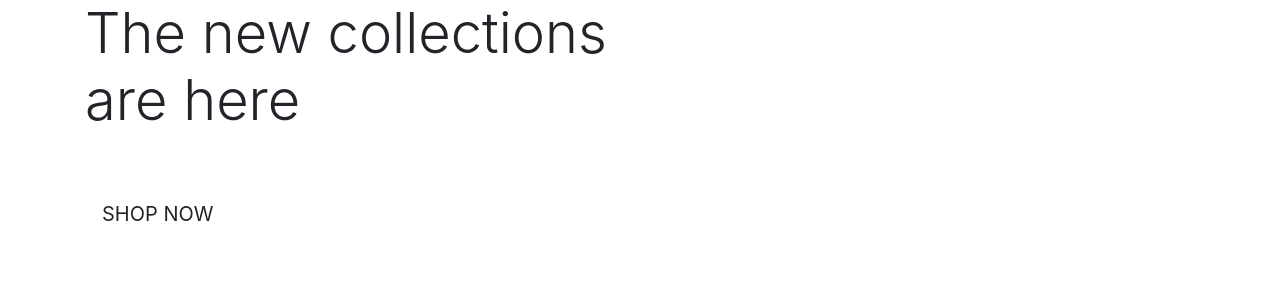
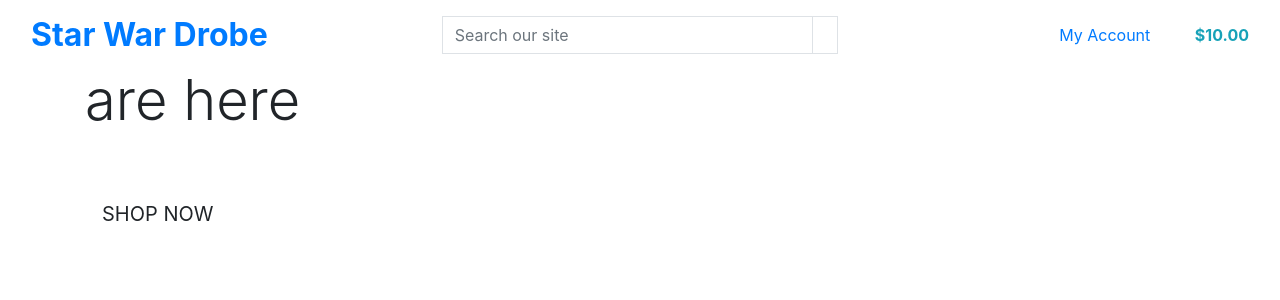
Before and after one commit to Salewitcher/star_wardrobe, a Django app: template star_wardrobe/home/templates/home/index.html in a window 1280 px wide. Shown: the top 300 px of the page. Run offline with Django 3.2, Linux system fonts and the light colour scheme; the template is opened without the code that fills it: most values are stand-ins (such as "Sample title", 1, 10 or a date in 2020); some libraries are stand-ins or nearby versions.

Commit message:
Add main page header

```diff
--- a/star_wardrobe/home/templates/home/index.html
+++ b/star_wardrobe/home/templates/home/index.html
@@ -18,7 +18,7 @@
                 </h1>
                 <div class="my-5">
                     <h4>
-                        <a href="" class="shop-now-button btn btn-lg rounded-0 text-uppercase py-3">Shop Now</a>
+                        <a href="{% url 'products' %}" class="shop-now-button btn btn-lg rounded-0 text-uppercase py-3">Shop Now</a>
                     </h4>
                 </div>
             </div>
--- a/star_wardrobe/templates/base.html
+++ b/star_wardrobe/templates/base.html
@@ -68,7 +68,81 @@
 
   <body>
 
-    <header class="container-fluid fixed-top"></header>
+    <header class="container-fluid fixed-top">
+      <div id="topnav" class="row bg-white pt-lg-2 d-none d-lg-flex">
+        <div class="col-12 col-lg-4 my-auto py-1 py-lg-0 text-center text-lg-left">
+            <a href="{% url 'home' %}" class="nav-link main-logo-link">
+                <h2 class="logo-font text-black my-0"><strong>Star War Drobe</strong></h2>
+            </a>
+        </div>
+        <div class="col-12 col-lg-4 my-auto py-1 py-lg-0">
+            <form method="GET" action="{% url 'products' %}">
+                <div class="input-group w-100">
+                    <input class="form-control border border-black rounded-0" type="text" name="q" placeholder="Search our site">
+                    <div class="input-group-append">
+                        <button class="form-control btn btn-black border border-black rounded-0" type="submit">
+                            <span class="icon">
+                                <i class="fas fa-search"></i>
+                            </span>
+                        </button>
+                    </div>
+                </div>
+            </form>
+        </div>
+        <div class="col-12 col-lg-4 my-auto py-1 py-lg-0">
+            <ul class="list-inline list-unstyled text-center text-lg-right my-0">
+                <li class="list-inline-item dropdown">
+                    <a class="text-black nav-link" href="#" id="user-options" data-toggle="dropdown" aria-haspopup="true" aria-expanded="false">
+                        <div class="text-center">
+                            <div><i class="fas fa-user fa-lg"></i></div>
+                            <p class="my-0">My Account</p>
+                        </div>
+                    </a>
+                    <div class="dropdown-menu border-0" aria-labelledby="user-options">
+                        {% if request.user.is_authenticated %}
+                            {% if request.user.is_superuser %}
+                                <a href="{% url 'add_product' %}" class="dropdown-item">Product Management</a>
+                            {% endif %}
+                            <a href="{% url 'profile' %}" class="dropdown-item">My Profile</a>
+                            <a href="{% url 'account_logout' %}" class="dropdown-item">Logout</a>
+                        {% else %}
+                            <a href="{% url 'account_signup' %}" class="dropdown-item">Register</a>
+                            <a href="{% url 'account_login' %}" class="dropdown-item">Login</a>
+                        {% endif %}
+                    </div>
+                </li>
+                <li class="list-inline-item">
+                    <a class="{% if grand_total %}text-info font-weight-bold{% else %}text-black{% endif %} nav-link" href="{% url 'view_bag' %}">
+                        <div class="text-center">
+                            <div><i class="fas fa-shopping-bag fa-lg"></i></div>
+                            <p class="my-0">
+                                {% if grand_total %}
+                                    ${{ grand_total|floatformat:2 }}
+                                {% else %}
+                                    $0.00
+                                {% endif %}
+                            </p>
+                        </div>
+                    </a>
+                </li>
+            </ul>
+        </div>
+    </div>
+    <div class="row bg-white">
+        <nav class="navbar navbar-expand-lg navbar-light w-100">
+            <button class="navbar-toggler" type="button" data-toggle="collapse" data-target="#main-nav" aria-controls="main-nav" aria-expanded="false" aria-label="Toggle navigation">
+                <span class="navbar-toggler-icon"></span>
+            </button>
+            {% include 'includes/mobile-top-header.html' %}
+            {% include 'includes/main-nav.html' %}
+        </nav>
+    </div>
+    <div id="delivery-banner" class="row text-center">
+        <div class="col bg-black text-white">
+            <h4 class="logo-font my-1">Free delivery on orders over ${{ free_delivery_threshold }}!</h4>
+        </div>
+    </div>
+    </header>
 
     {% if messages %}
     <div class="message-container"></div>
```
Also changed, not shown: star_wardrobe/static/css/base.css (added).
